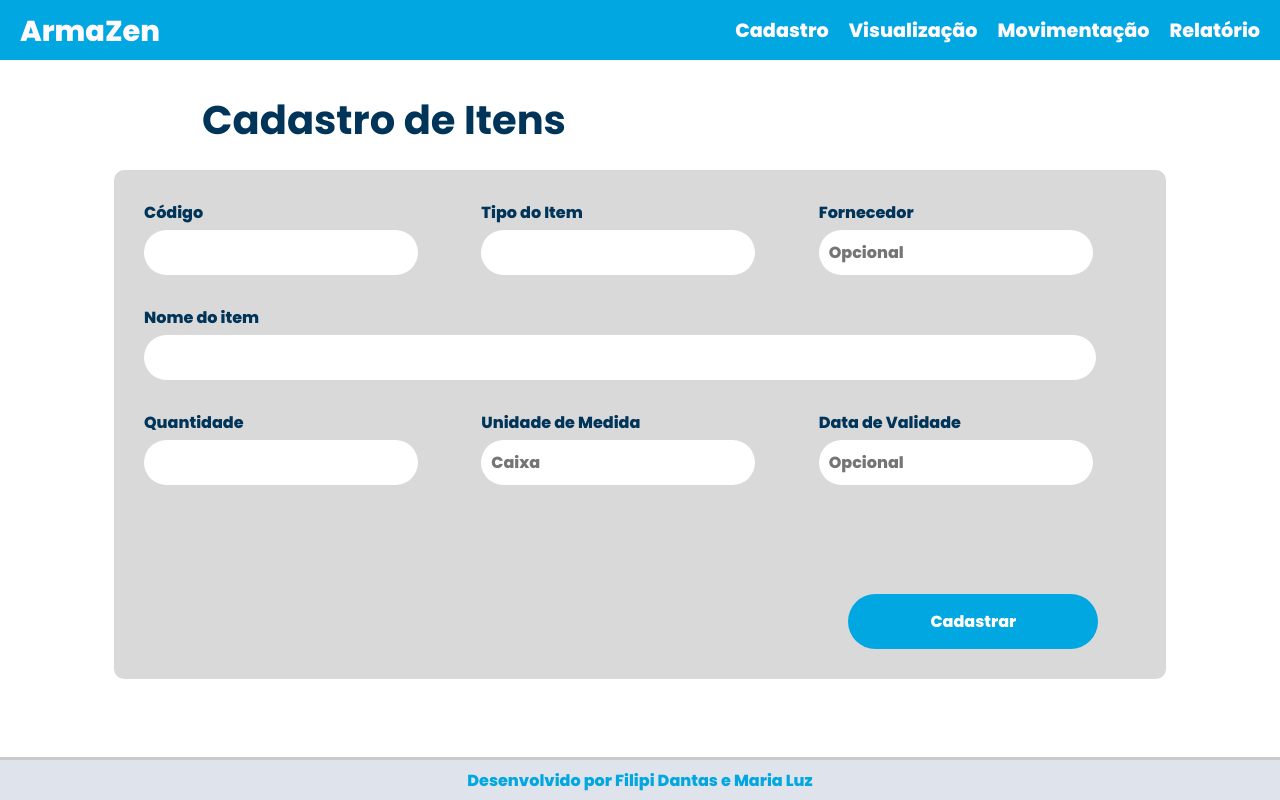
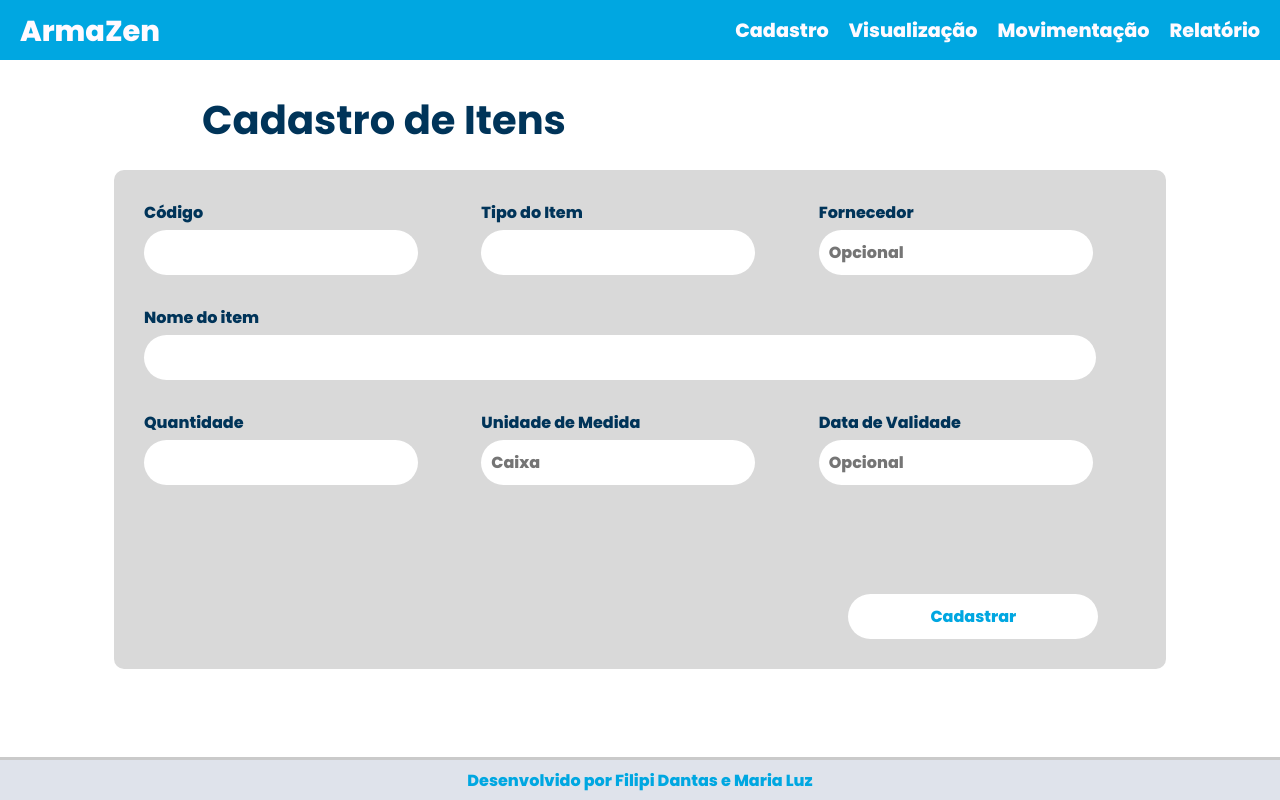
Before and after one commit to Filipi0/armaZen, a Next.js app: page /cadastro in a window 1280 px wide. Built offline with nearby package versions, Linux system fonts and the light colour scheme.

Commit message:
Estilizar botão de submit no formulário de cadastro de itens

```diff
--- a/src/styles/cadastroItens.module.css
+++ b/src/styles/cadastroItens.module.css
@@ -102,9 +102,9 @@
 
 /* Estilos do botão de submit */
 .btn {
-    background-color: #00a7e1;
-    color: white;
-    padding: 15px;
+    background-color: #ffffff;
+    color: #00a7e1;
+    padding: 10px;
     border: none;
     border-radius: 30px;
     font-size: 1rem;
```
